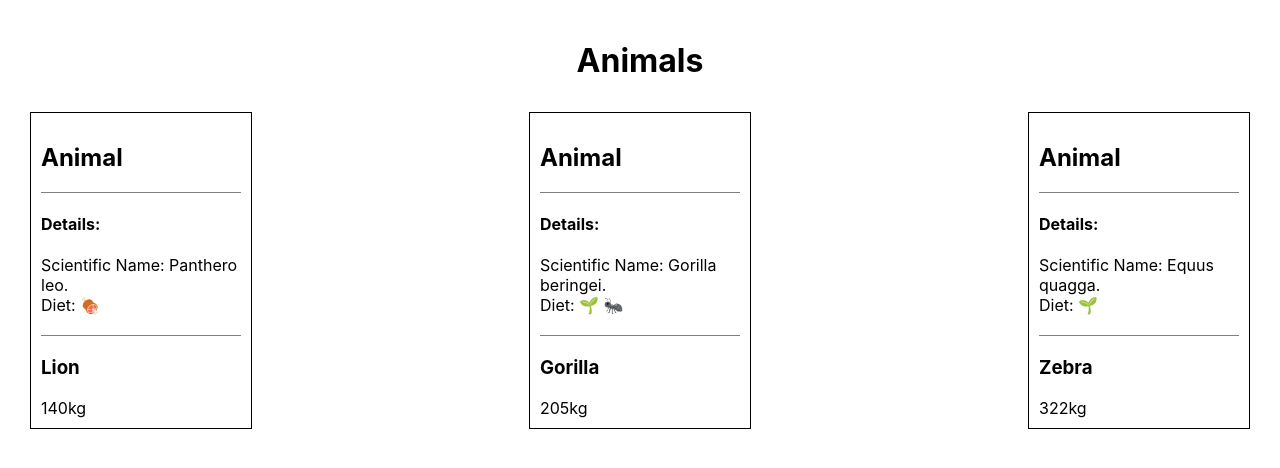
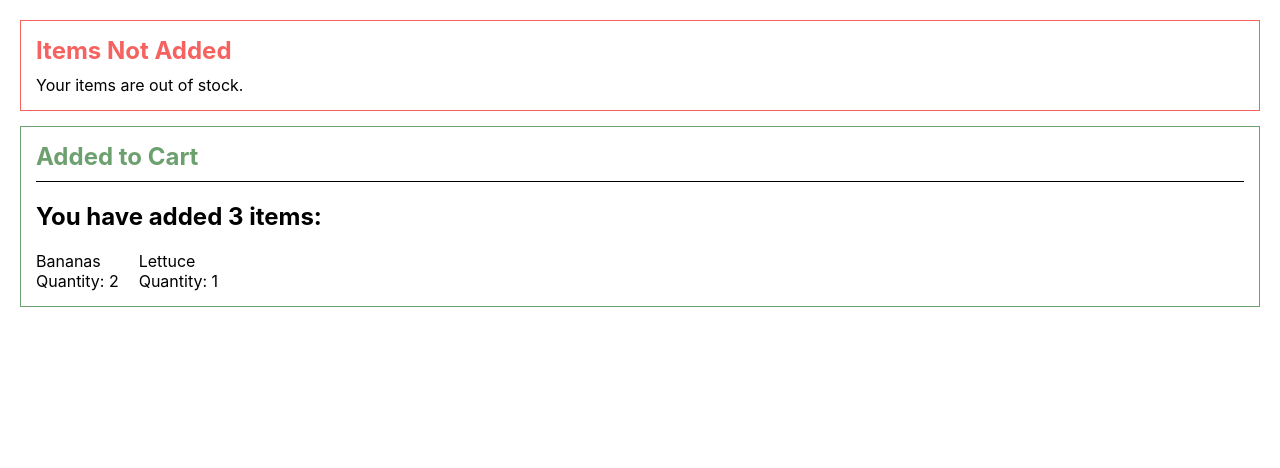
Before and after one commit to VanTruongUIT/how-to-code-reactjs, a React (Create React App) app: page / in a window 1280 px wide. Shown: the top 468 px of the page. Built offline with nearby package versions, Linux system fonts and the light colour scheme.

Commit message:
style react componenets

```diff
--- a/package.json
+++ b/package.json
@@ -8,6 +8,7 @@
     "@testing-library/user-event": "^13.5.0",
     "react": "^18.2.0",
     "react-dom": "^18.2.0",
+    "react-jss": "^10.10.0",
     "react-scripts": "5.0.1",
     "web-vitals": "^2.1.4"
   },
--- /dev/null
+++ b/src/components/Alert/Alert.css
@@ -0,0 +1,24 @@
+.alert-wrapper {
+  padding: 15px;
+  margin-bottom: 15px;
+}
+
+.alert-wrapper > h2 {
+  margin: 0 0 10px 0;
+}
+
+.alert-wrapper.success {
+  border: #6da06f solid 1px;
+}
+
+.success > h2 {
+  color: #6da06f;
+}
+
+.alert-wrapper.error {
+  border: #f56260 solid 1px;
+}
+
+.error > h2 {
+  color: #f56260;
+}
--- /dev/null
+++ b/src/components/Alert/Alert.js
@@ -0,0 +1,42 @@
+import React from "react";
+import PropTypes from "prop-types";
+import { createUseStyles } from "react-jss";
+
+import "./Alert.css";
+
+const colors = {
+  success: "#6da06f",
+  error: "#f56260",
+};
+
+const useStyles = createUseStyles({
+  wrapper: {
+    border: ({ type }) => `${colors[type]} solid 1px`,
+    marginBottom: 15,
+    padding: 15,
+    position: "relative",
+    "& > h2": {
+      color: ({ type }) => colors[type],
+      margin: [0, 0, 10, 0],
+    },
+  },
+});
+
+export default function Alert({ children, type, title }) {
+  const classes = useStyles({ type });
+  return (
+    <div className={classes.wrapper}>
+      <h2>{title}</h2>
+      {children}
+    </div>
+  );
+}
+
+Alert.propTypes = {
+  children: PropTypes.oneOfType([
+    PropTypes.arrayOf(PropTypes.element),
+    PropTypes.element.isRequired,
+  ]),
+  title: PropTypes.string.isRequired,
+  type: PropTypes.string.isRequired,
+};
--- a/src/components/App/App.js
+++ b/src/components/App/App.js
@@ -1,9 +1,18 @@
 import React from "react";
-import "./App.css";
+import { createUseStyles } from "react-jss";
 
+// import "./App.css";
 import data from "./data.js";
 import Instructions from "../Instructions/Instructions.js";
 import AnimalCard from "../AnimalCard/AnimalCard";
+import Alert from "../Alert/Alert";
+import CartSuccess from "../CartSuccess/CartSuccess";
+
+const useStyles = createUseStyles({
+  wrapper: {
+    padding: 20,
+  },
+});
 
 function showAdditional(additional) {
   const alertInformation = Object.entries(additional)
@@ -71,4 +80,16 @@ function App() {
   );
 }
 
-export default App;
+function App2() {
+  const classes = useStyles();
+
+  return (
+    <div className={classes.wrapper}>
+      <Alert title="Items Not Added" type="error">
+        <div>Your items are out of stock.</div>
+      </Alert>
+      <CartSuccess />
+    </div>
+  );
+}
+export default App2;
--- /dev/null
+++ b/src/components/CartSuccess/CartSuccess.css
@@ -0,0 +1,13 @@
+.cart-success-wrapper {
+  border-top: black solid 1px;
+  display: flex;
+  flex-wrap: wrap;
+}
+
+.cart-success-wrapper h2 {
+  width: 100%;
+}
+
+.item {
+  margin-right: 20px;
+}
--- /dev/null
+++ b/src/components/CartSuccess/CartSuccess.js
@@ -0,0 +1,39 @@
+import React from "react";
+import { createUseStyles } from "react-jss";
+
+import Alert from "../Alert/Alert";
+
+const useStyles = createUseStyles({
+  item: {},
+  wrapper: {
+    borderTop: "black solid 1px",
+    display: "flex",
+    flexWrap: "wrap",
+    "& h2": {
+      width: "100%",
+    },
+    "& $item": {
+      marginRight: 20,
+    },
+  },
+});
+
+export default function CartSuccess() {
+  const classes = useStyles();
+
+  return (
+    <Alert title="Added to Cart" type="success">
+      <div className={classes.wrapper}>
+        <h2>You have added 3 items:</h2>
+        <div className={classes.item}>
+          <div>Bananas</div>
+          <div>Quantity: 2</div>
+        </div>
+        <div className={classes.item}>
+          <div>Lettuce</div>
+          <div>Quantity: 1</div>
+        </div>
+      </div>
+    </Alert>
+  );
+}
```
Also changed, not shown: 1 other file (tests, documents, lock files or other folders).
